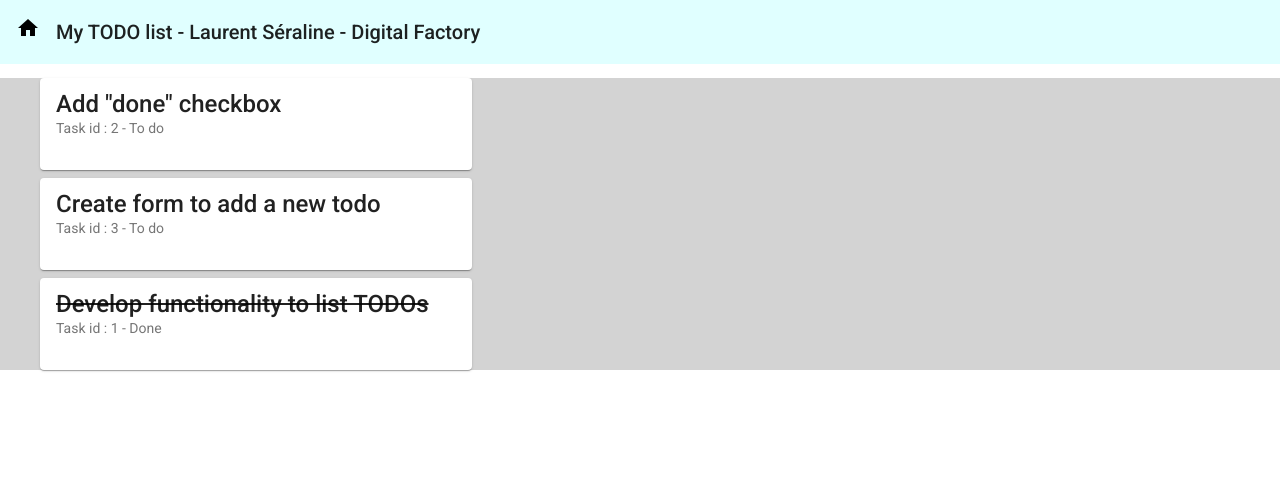
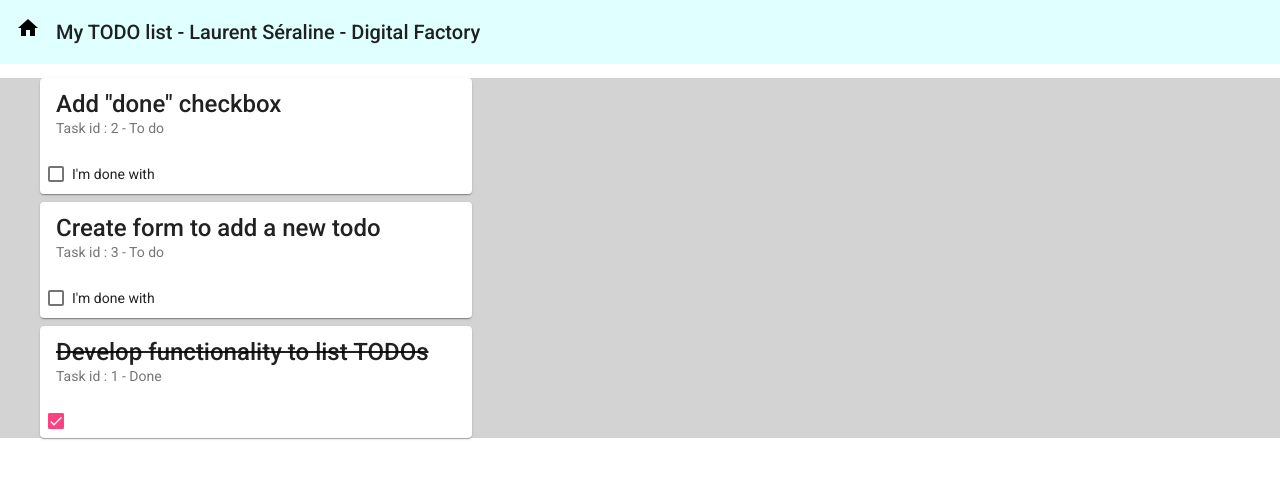
Before and after one commit to Laurent-srln/digital-factory-todo-list, an Angular app: page / in a window 1280 px wide. Shown: the top 478 px of the page. Built offline with nearby package versions, Linux system fonts and the light colour scheme.

Commit message:
2nd user story - Change a TODO state

```diff
--- a/src/app/app.module.ts
+++ b/src/app/app.module.ts
@@ -10,6 +10,7 @@ import { TodoComponent } from './todo/todo.component';
 import {MatCardModule} from '@angular/material/card';
 import {MatToolbarModule} from '@angular/material/toolbar';
 import {MatIconModule} from '@angular/material/icon';
+import {MatCheckboxModule} from '@angular/material/checkbox';
 
 @NgModule({
   declarations: [
@@ -23,7 +24,8 @@ import {MatIconModule} from '@angular/material/icon';
     BrowserAnimationsModule,
     MatCardModule,
     MatToolbarModule,
-    MatIconModule
+    MatIconModule,
+    MatCheckboxModule
   ],
   providers: [],
   bootstrap: [AppComponent]
--- a/src/app/task/task.component.html
+++ b/src/app/task/task.component.html
@@ -3,4 +3,7 @@
     <mat-card-title [ngClass]="{'done-task': task?.status}">{{ task?.title}}</mat-card-title>
     <mat-card-subtitle>Task id : {{task?.id}} - {{ task?.status ? "Done" : "To do" }}</mat-card-subtitle>
   </mat-card-title-group>
+  <mat-card-actions >
+    <mat-checkbox class="example-margin" [checked]="task?.status" (change)="changeTaskStatus()">{{ task?.status ? "": "I'm done with"}} </mat-checkbox>
+  </mat-card-actions>
 </mat-card>
--- a/src/app/task/task.component.ts
+++ b/src/app/task/task.component.ts
@@ -1,4 +1,4 @@
-import { Component, Input, OnInit } from '@angular/core';
+import { Component, EventEmitter, Input, OnInit, Output } from '@angular/core';
 import { Itask } from '../models/task';
 
 @Component({
@@ -9,6 +9,12 @@ import { Itask } from '../models/task';
 export class TaskComponent implements OnInit {
   @Input() task! : Itask
 
+  @Output() readonly taskChanged = new EventEmitter<Itask>();
+
+  changeTaskStatus(): void {
+    this.taskChanged.emit(this.task)
+  }
+
   constructor() { }
 
   ngOnInit(): void {
--- a/src/app/tasks.service.ts
+++ b/src/app/tasks.service.ts
@@ -11,6 +11,15 @@ export class TasksService {
 
   getTasks(): Itask[] {
     return tasks;
+  }
 
-  }
+  changeTaskStatus = (task: Itask) => {
+    let index = tasks.map(e => e.id).indexOf(task.id);
+    tasks[index].status = tasks[index].status ? false : true;
+    if (tasks[index].status) {
+      tasks.push(tasks.splice(index,1)[0]);
+    } else {
+      tasks.unshift(tasks.splice(index,1)[0]);
+    }
+    }
 }
--- a/src/app/todo/todo.component.html
+++ b/src/app/todo/todo.component.html
@@ -6,7 +6,7 @@
 <!-- todo list -->
       <ul class="mt-3">
         <li *ngFor="let currentTask of tasks;">
-          <app-task [task] = "currentTask"></app-task>
+          <app-task [task] = "currentTask" (taskChanged)="changeTaskStatus($event)"></app-task>
         </li>
       </ul>
     </div>
--- a/src/app/todo/todo.component.ts
+++ b/src/app/todo/todo.component.ts
@@ -9,7 +9,11 @@ import { TasksService } from '../tasks.service';
 })
 export class TodoComponent implements OnInit {
 
-  tasks : Itask [] = this.tasksService.getTasks()
+  tasks : Itask [] = this.tasksService.getTasks();
+
+  changeTaskStatus = (evt: any) => {
+    this.tasksService.changeTaskStatus(evt);
+    }
 
   constructor(private tasksService: TasksService) { }
 
```
